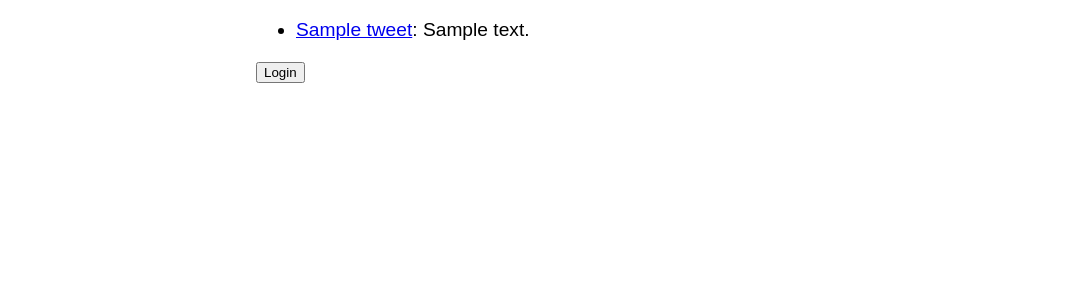
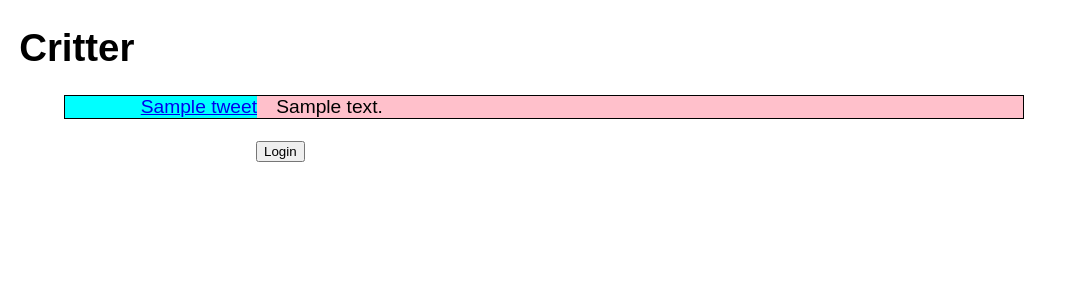
Before and after one commit to cmdli/critter, a Flask app: template critter/templates/feed.html in a window 1280 px wide. Shown: the top 300 px of the page, without its empty margins (0-1067 px from the left). Run offline with Flask 2, Linux system fonts and the light colour scheme; the template is opened without the code that fills it: most values are stand-ins (such as "Sample title", 1, 10 or a date in 2020).

Commit message:
Redid feed styling

```diff
--- a/critter/static/page.css
+++ b/critter/static/page.css
@@ -1,5 +1,39 @@
 body {
     font:1.2em sans-serif;
+    margin: 1em 1em auto;
+}
+
+.content {
     margin: 1em auto;
     max-width: 40em;
 }
+
+ul {
+    list-style-type: none;
+    margin-left: -10em;
+    padding: 0;
+}
+
+li {
+    background: blue;
+    border: 1px solid black;
+}
+
+.poster_text {
+    max-width:50em;
+    background: pink;
+}
+
+.poster_name {
+    width: 10em;
+    background: cyan;
+    text-align:right;
+    float:left;
+    margin-right:1em;
+}
+
+.clearfix::after {
+    content: "";
+    clear: both;
+    display: table;
+}
--- a/critter/templates/feed.html
+++ b/critter/templates/feed.html
@@ -6,9 +6,22 @@
         <link rel="stylesheet" type="text/css" href="page.css" />
     </head>
     <body>
+        <h1>
+            Critter
+        </h1>
+        <div class="content">
         <ul>
             {% for tweet in tweets %}
-                <li><a href='/p/{{tweet.poster_id}}'>{{tweet.poster_name}}</a>: {{tweet.text}}</li>
+            <div class="clearfix">
+                <li>
+                    <div class='poster_name'>
+                        <a href='/p/{{tweet.poster_id}}'>{{tweet.poster_name}}</a>
+                    </div>
+                    <div class='poster_text'>
+                        {{tweet.text}}
+                    </div>
+                </li>
+            </div>
             {% endfor %}
         </ul>
         {% if session['userid'] is undefined %}
@@ -23,5 +36,6 @@
                 <input type="submit" value="Logout" />
             </form>
         {% endif %}
+        </div>
     </body>
 </html>
```
